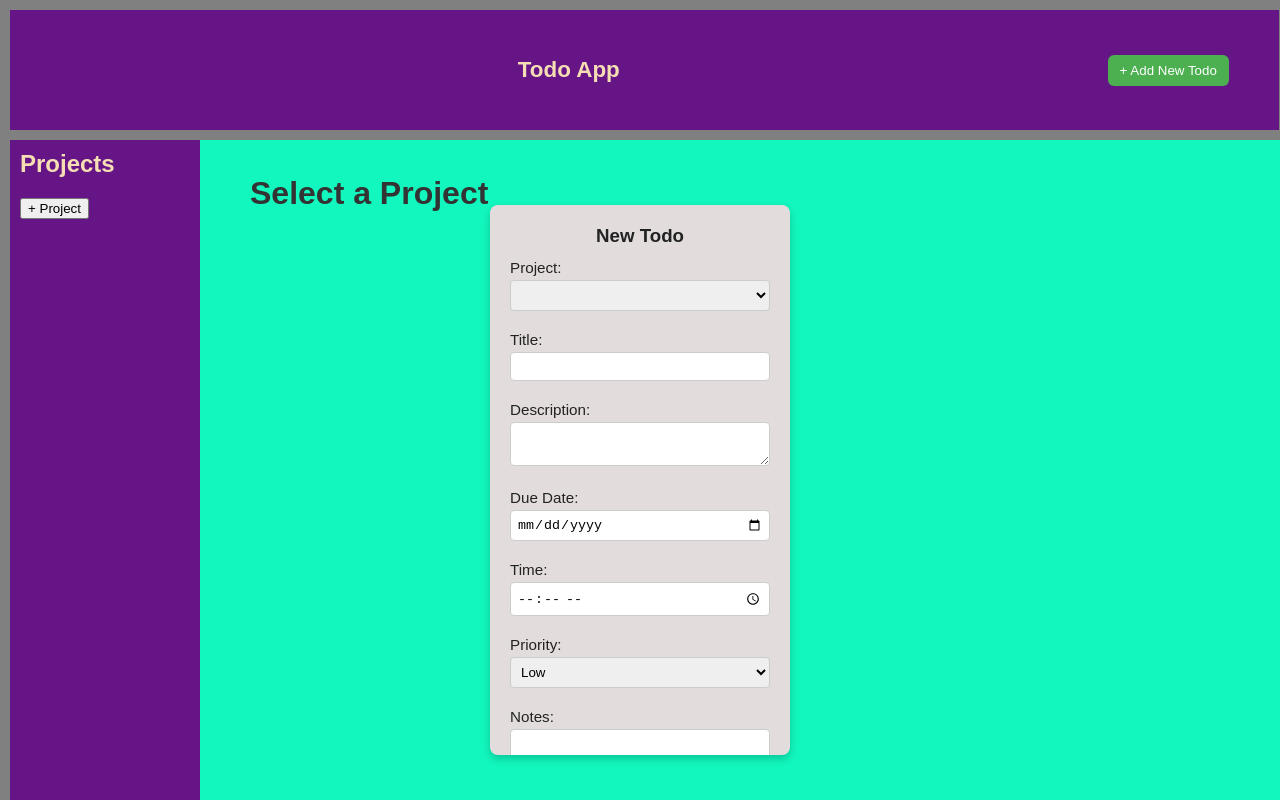
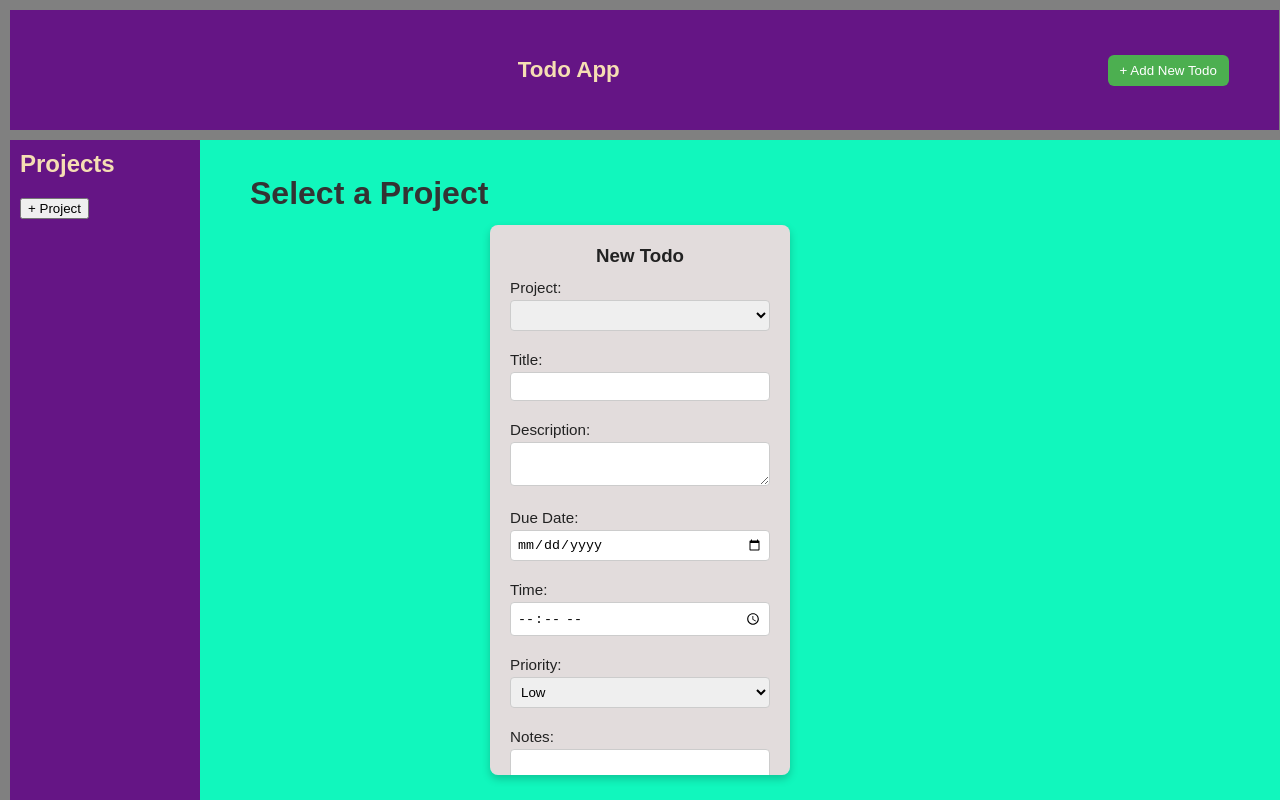
Before and after one commit to Lifebarinua/my-todo, a website built with webpack: page src/index.html in a window 1280 px wide. Both pictures are taken after a click on the button "+ Add New Todo". Built offline with nearby package versions, Linux system fonts and the light colour scheme.

Commit message:
increase top to 500px in .modal class

```diff
--- a/src/styles.css
+++ b/src/styles.css
@@ -91,7 +91,7 @@ header h1 {
 #todo-modal,
 .modal {
   position: fixed;
-  top: 60%;
+  top: 500px;
   left: 50%;
   transform: translate(-50%, -50%);
   z-index: 2000;
```
Also changed, not shown: dist/main.js.
